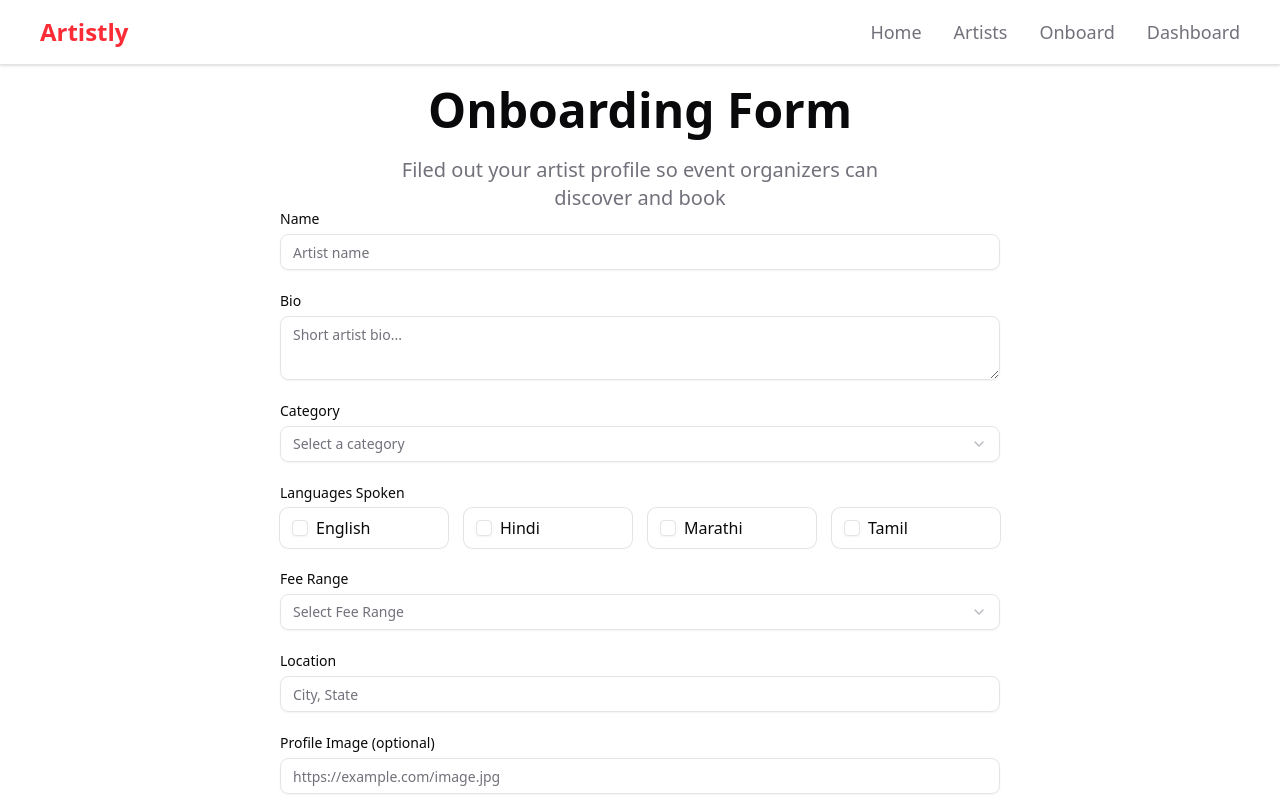
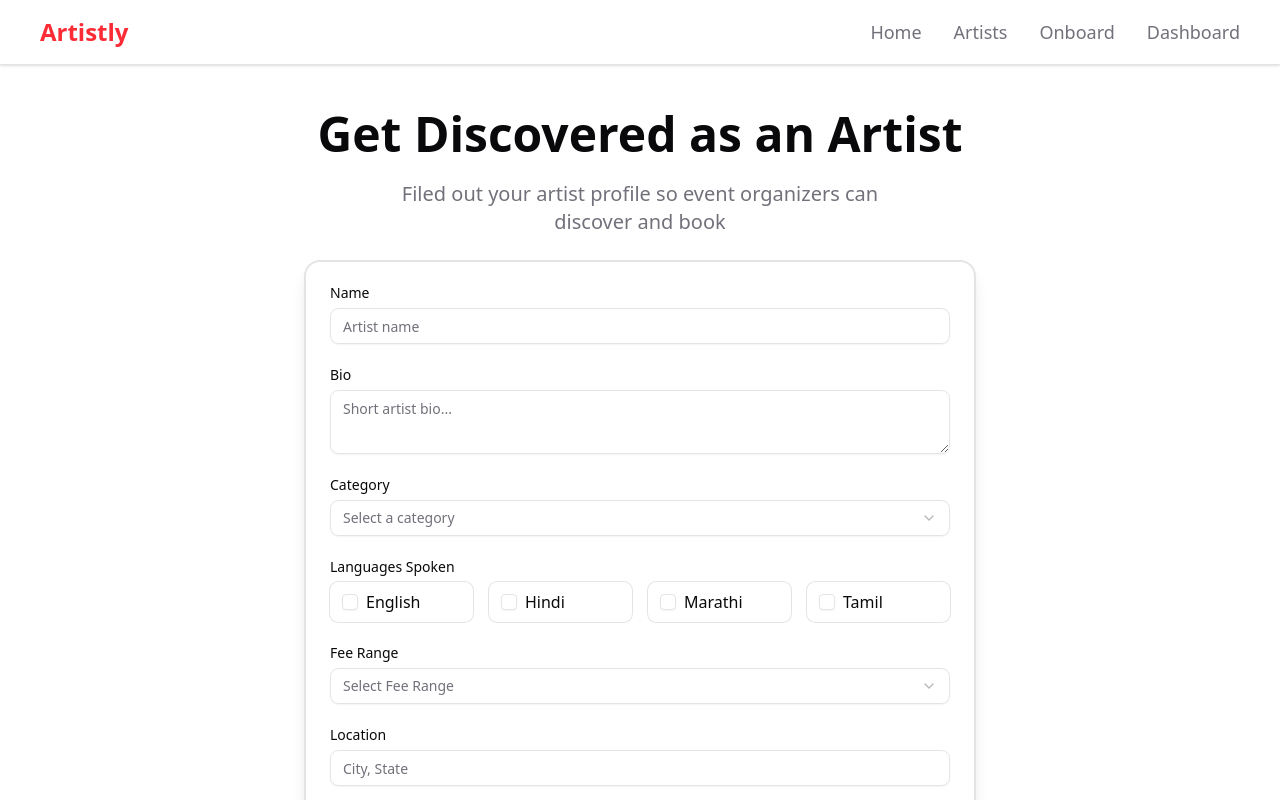
Before and after one commit to Shubham-567/Artistly, a Next.js app: page /onboard in a window 1280 px wide. Shown: the top 800 px of the page. Built offline with nearby package versions, Linux system fonts and the light colour scheme.

Commit message:
Updated from styles

```diff
--- a/src/app/globals.css
+++ b/src/app/globals.css
@@ -325,15 +325,11 @@
 
   /* Onboarding Form */
   .form-section {
-    @apply w-full max-w-3xl mx-auto px-4 sm:px-6 py-20;
+    @apply w-full max-w-3xl mx-auto px-4 sm:px-12 py-6 mt-20 mb-6;
   }
 
-  .form-title {
-    @apply text-4xl font-bold text-center mb-4;
-  }
-
-  .form-subtext {
-    @apply text-center text-muted-foreground mb-10 max-w-md mx-auto;
+  .form-section > form {
+    @apply w-full max-w-2xl mx-auto px-4 sm:px-6 py-6 border-2 rounded-2xl shadow-lg;
   }
 
   .form-group {
@@ -353,7 +349,7 @@
   }
 
   .form-preview-img {
-    @apply w-32 h-32 mt-4 object-cover rounded-lg bg-primary/10 border shadow-sm;
+    @apply size-32 mt-4 object-cover rounded-lg bg-primary/10 border shadow-sm;
   }
 
   .form-submit-btn {
--- a/src/sections/OnboardingForm.jsx
+++ b/src/sections/OnboardingForm.jsx
@@ -65,9 +65,11 @@ function OnboardingForm() {
 
   return (
     <section className='form-section'>
-      <h1 className='heading-xl text-center mb-4'>Onboarding Form</h1>
+      <h1 className='heading-xl text-center mb-4'>
+        Get Discovered as an Artist
+      </h1>
 
-      <p className='subtext-base text-center max-w-lg mx-auto'>
+      <p className='subtext-base text-center max-w-lg mx-auto mb-6'>
         Filed out your artist profile so event organizers can discover and book
       </p>
 
```
